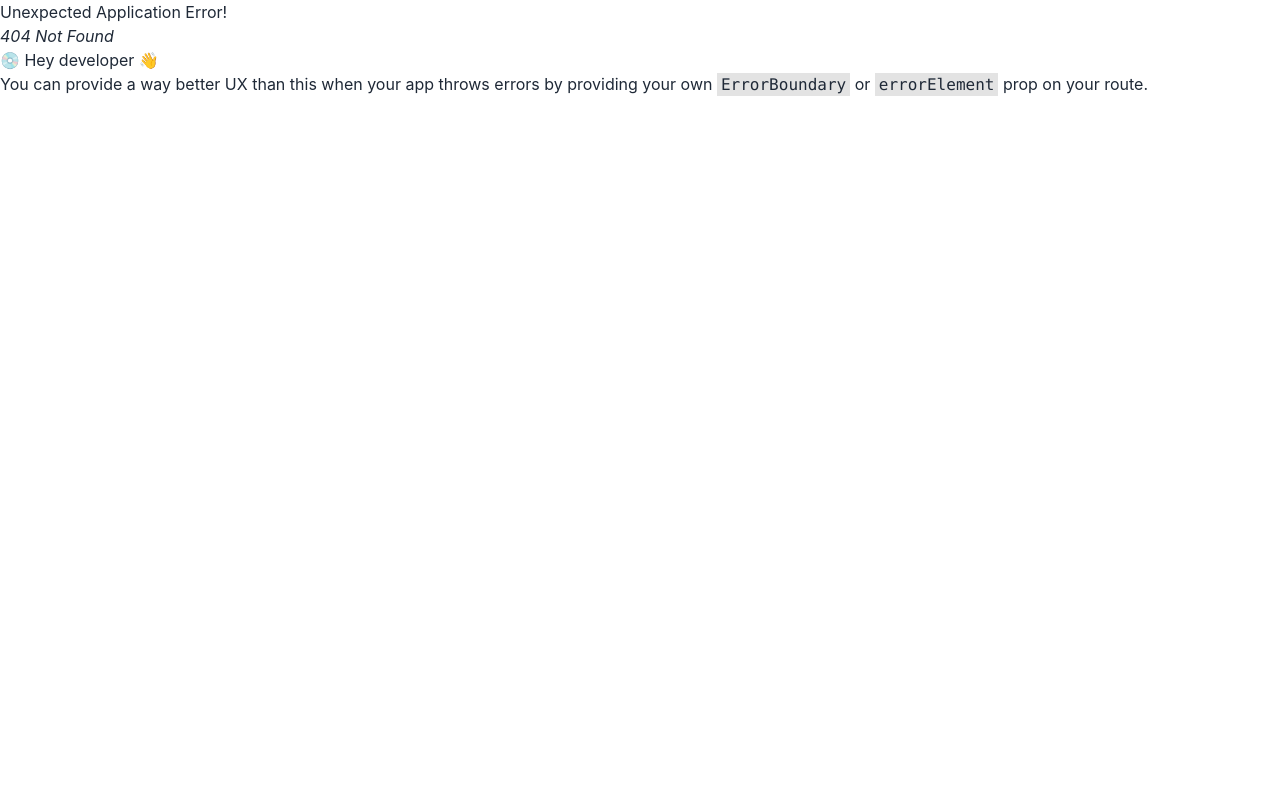
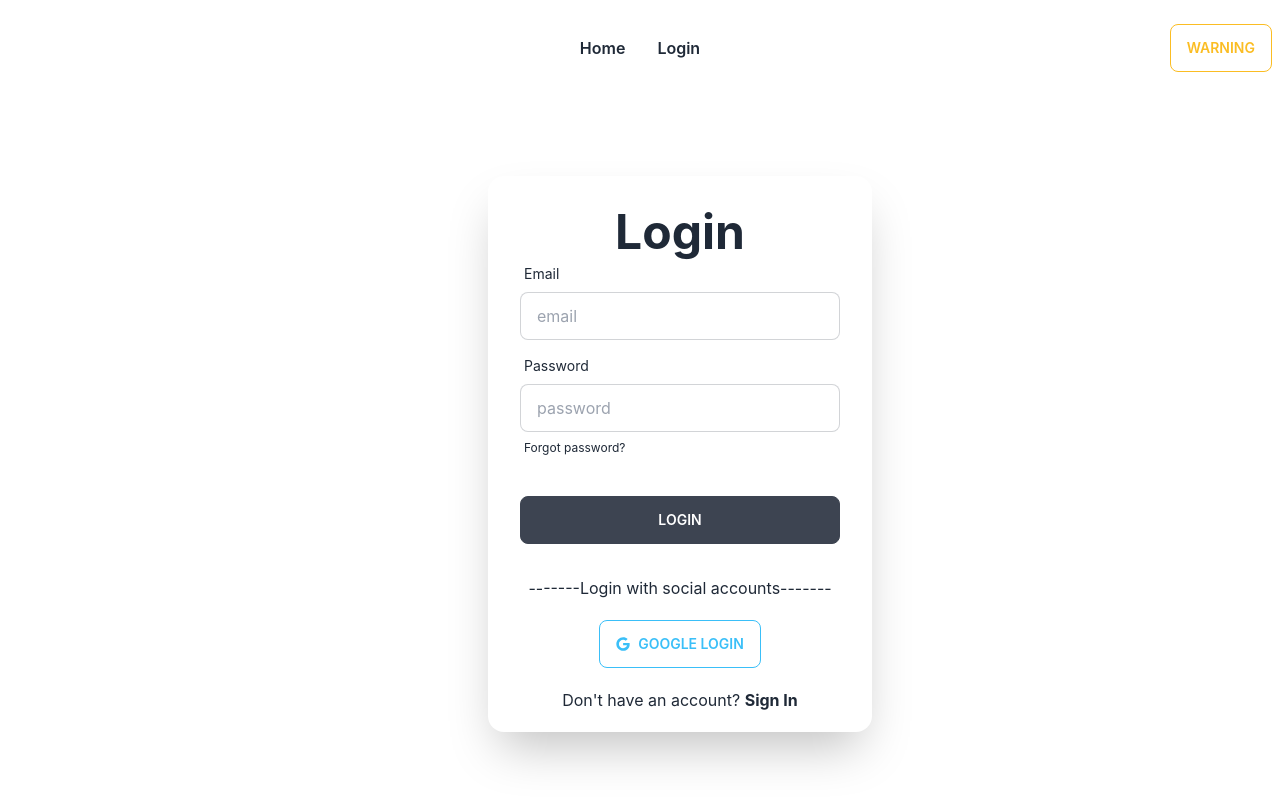
Before and after one commit to ahnaf4749/wood-worker-client, a React (Create React App) app: page /login in a window 1280 px wide. Before the commit this address had no page. Shown: the top 804 px of the page. Built offline with nearby package versions, Linux system fonts and the light colour scheme.

Commit message:
login added

```diff
--- a/package.json
+++ b/package.json
@@ -10,6 +10,7 @@
     "firebase": "^9.13.0",
     "react": "^18.2.0",
     "react-dom": "^18.2.0",
+    "react-icons": "^4.6.0",
     "react-router-dom": "^6.4.3",
     "react-scripts": "5.0.1",
     "web-vitals": "^2.1.4"
--- a/src/App.js
+++ b/src/App.js
@@ -4,7 +4,7 @@ import { router } from './components/Routes/Routes/Routes';
 
 function App() {
   return (
-    <div>
+    <div className='max-w-screen-xl mx-auto'>
       <RouterProvider router={router} ></RouterProvider>
     </div>
   );
--- a/src/components/Pages/Header/Header.js
+++ b/src/components/Pages/Header/Header.js
@@ -5,6 +5,7 @@ const Header = () => {
 
     const menuitms = <>
         <li className='font-semibold'><Link to='/'>Home</Link></li>
+        <li className='font-semibold'><Link to='/login'>Login</Link></li>
 
     </>
     return (
--- /dev/null
+++ b/src/components/Pages/Login/Login.js
@@ -0,0 +1,44 @@
+import React from 'react';
+import { Link } from 'react-router-dom';
+import { FaGoogle } from "react-icons/fa";
+
+const Login = () => {
+    return (
+        <div className="hero">
+            <div className="hero-content flex-col lg:flex-row gap-20 my-16">
+                <div className="text-center lg:text-left">
+                </div>
+                <div className="card flex-shrink-0 w-full max-w-sm shadow-2xl bg-base-100">
+                    <form className="card-body">
+                        <div className="form-control">
+                            <h1 className="text-5xl font-bold text-center">Login</h1>
+                            <label className="label">
+                                <span className="label-text">Email</span>
+                            </label>
+                            <input type="text" name='email' placeholder="email" className="input input-bordered" />
+                        </div>
+                        <div className="form-control">
+                            <label className="label">
+                                <span className="label-text">Password</span>
+                            </label>
+                            <input type="password" name='password' placeholder="password" className="input input-bordered" />
+                            <label className="label">
+                                <a href="#" className="label-text-alt link link-hover">Forgot password?</a>
+                            </label>
+                        </div>
+                        <div className="form-control mt-6">
+                            <input className="btn" type="submit" value="login" />
+                        </div>
+                    </form>
+                    <div className='text-center'>
+                        <p>-------Login with social accounts-------</p>
+                        <button className="btn btn-outline btn-info my-5"><FaGoogle className='mr-2'></FaGoogle>Google login</button>
+                    </div>
+                    <p className='text-center mb-5'>Don't have an account? <Link to='/signup' className='font-bold'>Sign In</Link> </p>
+                </div>
+            </div>
+        </div>
+    );
+};
+
+export default Login;
--- /dev/null
+++ b/src/components/Pages/Signup/Signup.js
@@ -0,0 +1,43 @@
+import React from 'react';
+import { Link } from 'react-router-dom';
+
+const Signup = () => {
+    return (
+        <div className="hero my-10">
+            <div className="hero-content flex-col lg:flex-row gap-20 my-16">
+                <div className="text-center lg:text-left">
+                    {/* <img src={img} alt="" srcset="" /> */}
+                </div>
+                <div className="card flex-shrink-0 w-full max-w-sm shadow-2xl bg-base-100">
+                    <form className="card-body">
+                        <div className="form-control">
+                            <h1 className="text-5xl font-bold text-center">Sign Up</h1>
+                            <label className="label">
+                                <span className="label-text">Name</span>
+                            </label>
+                            <input type="text" name='name' placeholder="your name" className="input input-bordered" />
+                        </div>
+                        <div className="form-control">
+                            <label className="label">
+                                <span className="label-text">Email</span>
+                            </label>
+                            <input type="text" name='email' placeholder="email" className="input input-bordered" required />
+                        </div>
+                        <div className="form-control">
+                            <label className="label">
+                                <span className="label-text">Password</span>
+                            </label>
+                            <input type="password" name='password' placeholder="password" className="input input-bordered" required />
+                        </div>
+                        <div className="form-control mt-6">
+                            <input className="btn bg-[#FF3811]" type="submit" value="Sign Up" />
+                        </div>
+                    </form>
+                    <p className='text-center mb-5'>Already have an account plz <Link to='/login' className='text-[#FF3811] font-bold'>Login In</Link> </p>
+                </div>
+            </div>
+        </div>
+    );
+};
+
+export default Signup;
--- a/src/components/Routes/Routes/Routes.js
+++ b/src/components/Routes/Routes/Routes.js
@@ -1,6 +1,7 @@
 import { createBrowserRouter } from "react-router-dom";
 import Main from "../../../layout/Main";
 import Home from "../../Pages/Home/Home";
+import Login from "../../Pages/Login/Login";
 
 export const router = createBrowserRouter([
     {
@@ -10,6 +11,10 @@ export const router = createBrowserRouter([
             {
                 path: '/',
                 element: <Home></Home>
+            },
+            {
+                path: '/login',
+                element: <Login></Login>
             }
         ]
     }
```
Also changed, not shown: 1 other file (tests, documents, lock files or other folders).
